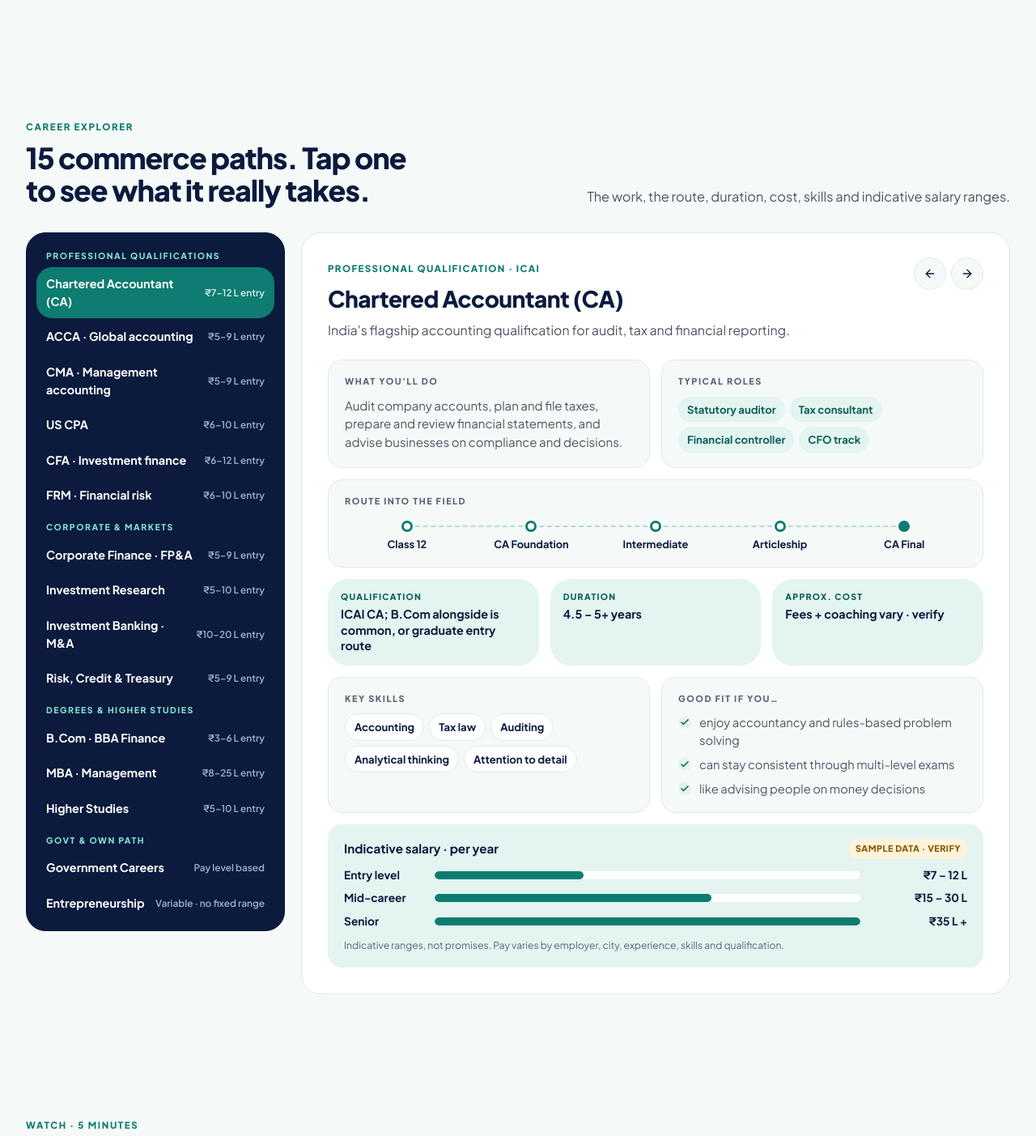
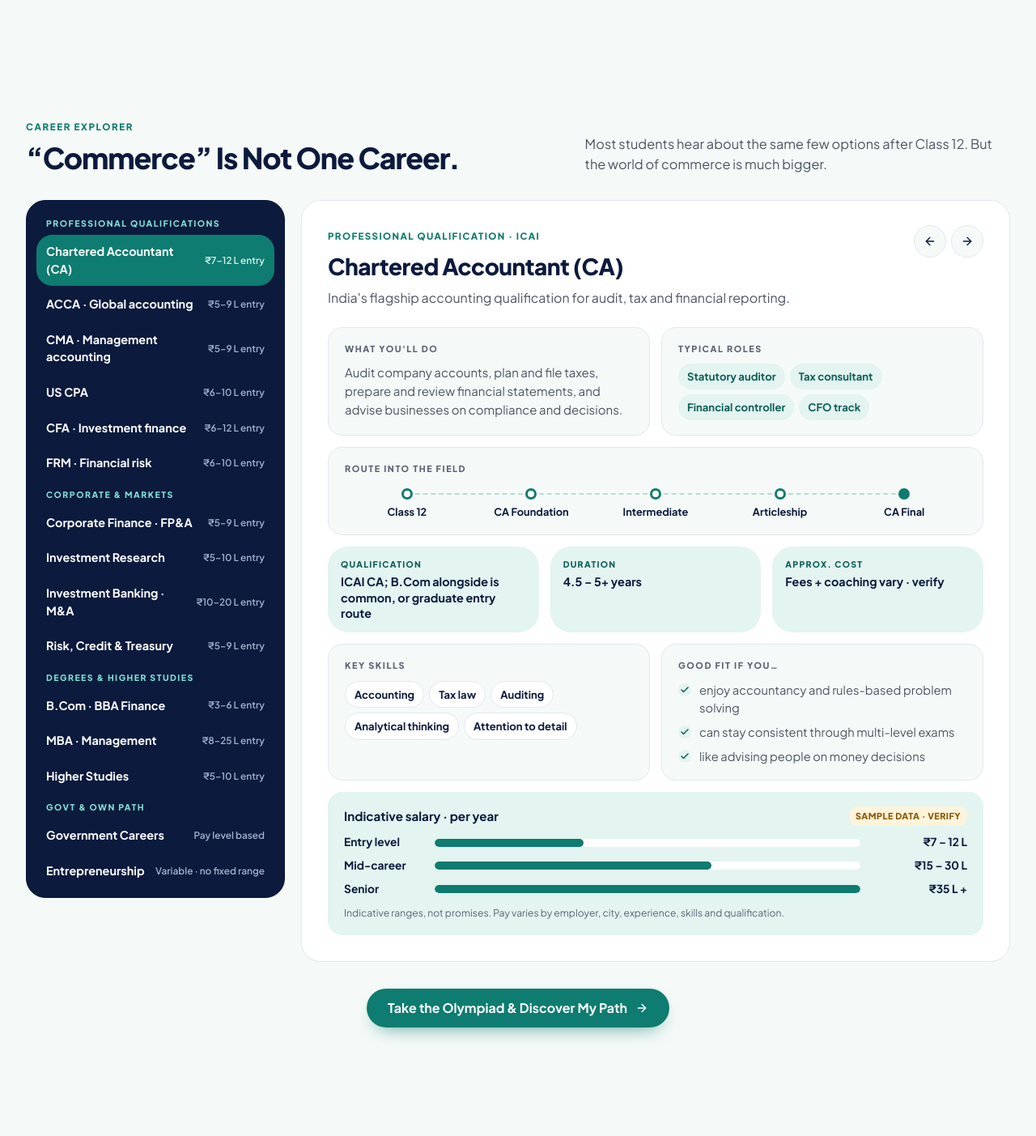
Before and after one commit to mardimanisha/acca-olympiad, a Next.js app: page / in a window 1280 px wide. Shown: the part 4189-5592 px from the top of the page at 81% size. Built offline with nearby package versions, Linux system fonts and the light colour scheme.

Commit message:
Update career explorer intro to "“Commerce” Is Not One Career"
New heading and intro, plus a "Take the Olympiad & Discover My Path"
button under the explorer linking to registration.

Co-Authored-By: Claude Opus 5.5 <noreply@anthropic.com>

```diff
--- a/src/components/sections/career-explorer.tsx
+++ b/src/components/sections/career-explorer.tsx
@@ -2,7 +2,8 @@
 
 import { AnimatePresence, motion } from "motion/react";
 import { ArrowLeft, ArrowRight, Check } from "lucide-react";
-import { Bar, Stagger, Tile } from "@/components/motion";
+import { buttonVariants } from "@/components/ui/button";
+import { Bar, FadeIn, Stagger, Tile } from "@/components/motion";
 import { Section, SectionHead, Wrap } from "@/components/site";
 import { CAREER_BY_ID, CAREER_ORDER, GROUPS, type Career } from "@/lib/careers";
 import { selectCareer, useSelectedCareer } from "@/lib/career-store";
@@ -208,8 +209,8 @@ export function CareerExplorer() {
       <Wrap>
         <SectionHead
           eyebrow="Career explorer"
-          title="15 commerce paths. Tap one to see what it really takes."
-          intro="The work, the route, duration, cost, skills and indicative salary ranges."
+          title="“Commerce” Is Not One Career."
+          intro="Most students hear about the same few options after Class 12. But the world of commerce is much bigger."
         />
         <Stagger className="grid items-start gap-3.5 sm:gap-5 lg:grid-cols-[320px_minmax(0,1fr)]">
           <CareerList active={active} />
@@ -219,6 +220,11 @@ export function CareerExplorer() {
             </AnimatePresence>
           </Tile>
         </Stagger>
+        <FadeIn className="mt-8 flex justify-center">
+          <a href="#register" className={cn(buttonVariants({ variant: "brand", size: "pill" }), "max-sm:w-full")}>
+            Take the Olympiad &amp; Discover My Path <ArrowRight />
+          </a>
+        </FadeIn>
       </Wrap>
     </Section>
   );
```
